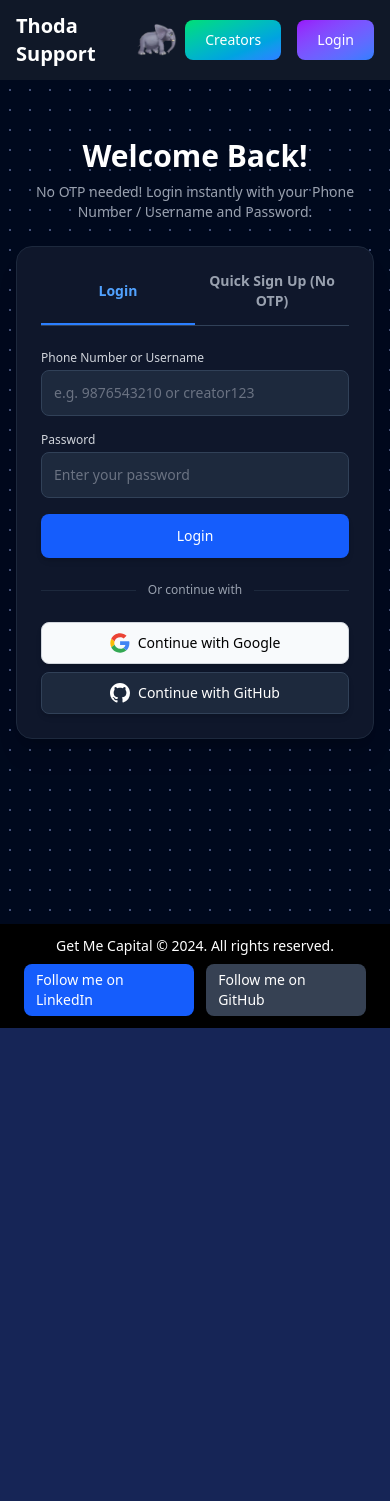
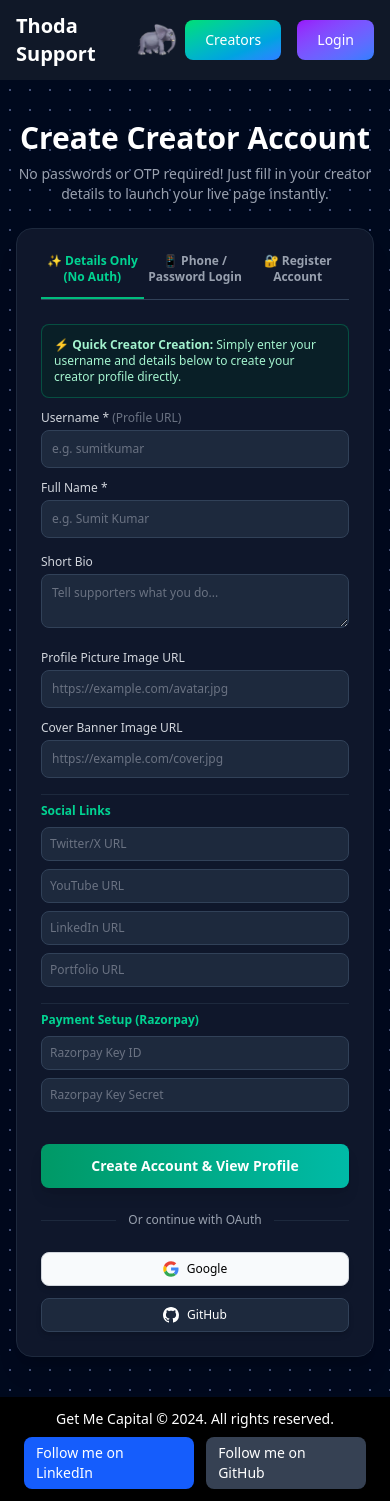
Before and after one commit to piyushrajpandit/Thoda-Support, a Next.js app: page /login in a window 390 px wide. Before the commit the page ends 1028 px from the top, so only its background shows below. Built offline with nearby package versions, Linux system fonts and the light colour scheme; no server answers.

Commit message:
Add direct creator account creation option by providing details only (no auth needed)

```diff
--- a/app/login/page.js
+++ b/app/login/page.js
@@ -2,7 +2,7 @@
 import React, { useEffect, useState } from 'react'
 import { useSession, signIn } from "next-auth/react"
 import { useRouter } from 'next/navigation'
-import { registerUser } from '@/actions/useractions'
+import { registerUser, createCreatorDirect } from '@/actions/useractions'
 import { ToastContainer, toast, Bounce } from 'react-toastify'
 import 'react-toastify/dist/ReactToastify.css'
 
@@ -10,17 +10,37 @@ const Login = () => {
   const { data: session } = useSession();
   const router = useRouter();
 
-  const [mode, setMode] = useState('login'); // 'login' or 'signup'
+  // Modes: 'direct' (details only, no auth/OTP needed), 'login' (phone/pass login), 'signup' (phone/pass signup)
+  const [mode, setMode] = useState('direct');
   const [loading, setLoading] = useState(false);
 
-  // Form states
+  // Forms
+  const [directForm, setDirectForm] = useState({
+    username: '',
+    name: '',
+    email: '',
+    bio: '',
+    profilepic: '',
+    coverpic: '',
+    twitter: '',
+    youtube: '',
+    linkedin: '',
+    portfolio: '',
+    razorpayid: '',
+    razorpaysecret: ''
+  });
+
   const [loginForm, setLoginForm] = useState({ identifier: '', password: '' });
   const [signupForm, setSignupForm] = useState({ phone: '', username: '', name: '', password: '' });
 
   useEffect(() => {
-    document.title = mode === 'login' ? "Login - Get Me A Capital" : "Sign Up - Get Me A Capital";
+    document.title = "Create Account or Login - Thoda Support";
     if (session) router.push("/dashboard");
-  }, [session, router, mode]);
+  }, [session, router]);
+
+  const handleDirectChange = (e) => {
+    setDirectForm({ ...directForm, [e.target.name]: e.target.value });
+  };
 
   const handleLoginChange = (e) => {
     setLoginForm({ ...loginForm, [e.target.name]: e.target.value });
@@ -28,6 +48,31 @@ const Login = () => {
 
   const handleSignupChange = (e) => {
     setSignupForm({ ...signupForm, [e.target.name]: e.target.value });
+  };
+
+  // Direct Account Creation (No Auth / Password / OTP needed)
+  const handleDirectSubmit = async (e) => {
+    e.preventDefault();
+    if (!directForm.username || !directForm.name) {
+      toast.error("Please provide at least a Username and Name");
+      return;
+    }
+    setLoading(true);
+    try {
+      const res = await createCreatorDirect(directForm);
+      if (res?.error) {
+        toast.error(res.error);
+      } else {
+        toast.success(`Account @${res.username} created successfully! Redirecting to creator page...`);
+        setTimeout(() => {
+          router.push(`/${res.username}`);
+        }, 1200);
+      }
+    } catch (err) {
+      toast.error(err.message || "Failed to create creator account");
+    } finally {
+      setLoading(false);
+    }
   };
 
   const handleLoginSubmit = async (e) => {
@@ -45,9 +90,9 @@ const Login = () => {
       });
 
       if (res?.error) {
-        toast.error(res.error || "Login failed. Check your phone number or password.");
+        toast.error(res.error || "Login failed. Check your credentials.");
       } else {
-        toast.success("Logged in successfully! Redirecting...");
+        toast.success("Logged in successfully!");
         router.push("/dashboard");
       }
     } catch (err) {
@@ -73,18 +118,16 @@ const Login = () => {
       if (res?.error) {
         toast.error(res.error);
       } else {
-        toast.success("Account created successfully! Logging you in...");
-        // Auto login
+        toast.success("Account created successfully!");
         const loginRes = await signIn("credentials", {
           identifier: signupForm.phone || signupForm.username,
           password: signupForm.password,
           redirect: false
         });
-        if (loginRes?.error) {
-          toast.info("Account created. Please login with your credentials.");
+        if (!loginRes?.error) {
+          router.push("/dashboard");
+        } else {
           setMode('login');
-        } else {
-          router.push("/dashboard");
         }
       }
     } catch (err) {
@@ -111,38 +154,204 @@ const Login = () => {
       />
       <div className='text-white py-10 container mx-auto px-4 min-h-[85vh] flex flex-col justify-center items-center'>
         <h1 className='text-center font-bold text-3xl mb-2'>
-          {mode === 'login' ? 'Welcome Back!' : 'Create Your Account'}
+          {mode === 'direct' ? 'Create Creator Account' : mode === 'login' ? 'Welcome Back!' : 'Sign Up with Password'}
         </h1>
-        <p className="text-gray-400 text-sm mb-6 text-center max-w-sm">
-          No OTP needed! Login instantly with your Phone Number / Username and Password.
+        <p className="text-gray-400 text-sm mb-6 text-center max-w-md">
+          {mode === 'direct'
+            ? 'No passwords or OTP required! Just fill in your creator details to launch your live page instantly.'
+            : 'Access your creator dashboard & payments.'}
         </p>
 
-        <div className="bg-slate-900 border border-slate-800 rounded-2xl shadow-xl w-full max-w-md p-6">
+        <div className="bg-slate-900 border border-slate-800 rounded-2xl shadow-xl w-full max-w-xl p-6">
           {/* Mode Switcher Tabs */}
-          <div className="flex border-b border-slate-700 mb-6">
+          <div className="flex border-b border-slate-700 mb-6 text-xs md:text-sm">
+            <button
+              onClick={() => setMode('direct')}
+              className={`flex-1 pb-3 text-center font-semibold transition border-b-2 ${
+                mode === 'direct'
+                  ? 'border-emerald-500 text-emerald-400'
+                  : 'border-transparent text-gray-400 hover:text-gray-200'
+              }`}
+            >
+              ✨ Details Only (No Auth)
+            </button>
             <button
               onClick={() => setMode('login')}
-              className={`flex-1 pb-3 text-center text-sm font-semibold transition border-b-2 ${
+              className={`flex-1 pb-3 text-center font-semibold transition border-b-2 ${
                 mode === 'login'
                   ? 'border-blue-500 text-blue-400'
                   : 'border-transparent text-gray-400 hover:text-gray-200'
               }`}
             >
-              Login
+              📱 Phone / Password Login
             </button>
             <button
               onClick={() => setMode('signup')}
-              className={`flex-1 pb-3 text-center text-sm font-semibold transition border-b-2 ${
+              className={`flex-1 pb-3 text-center font-semibold transition border-b-2 ${
                 mode === 'signup'
-                  ? 'border-blue-500 text-blue-400'
+                  ? 'border-purple-500 text-purple-400'
                   : 'border-transparent text-gray-400 hover:text-gray-200'
               }`}
             >
-              Quick Sign Up (No OTP)
+              🔐 Register Account
             </button>
           </div>
 
-          {mode === 'login' ? (
+          {/* Mode 1: Details Only (No Auth, No OTP, No Password) */}
+          {mode === 'direct' && (
+            <form onSubmit={handleDirectSubmit} className="space-y-4">
+              <div className="bg-emerald-950/40 border border-emerald-500/30 text-emerald-200 p-3 rounded-lg text-xs mb-3">
+                ⚡ <strong>Quick Creator Creation:</strong> Simply enter your username and details below to create your creator profile directly.
+              </div>
+
+              <div className="grid grid-cols-1 md:grid-cols-2 gap-3">
+                <div>
+                  <label className="block text-xs font-medium text-gray-300 mb-1">
+                    Username * <span className="text-gray-500">(Profile URL)</span>
+                  </label>
+                  <input
+                    type="text"
+                    name="username"
+                    value={directForm.username}
+                    onChange={handleDirectChange}
+                    placeholder="e.g. sumitkumar"
+                    className="w-full p-2.5 rounded-lg bg-slate-800 border border-slate-700 text-white placeholder-gray-500 text-xs focus:outline-none focus:border-emerald-500"
+                    required
+                  />
+                </div>
+
+                <div>
+                  <label className="block text-xs font-medium text-gray-300 mb-1">
+                    Full Name *
+                  </label>
+                  <input
+                    type="text"
+                    name="name"
+                    value={directForm.name}
+                    onChange={handleDirectChange}
+                    placeholder="e.g. Sumit Kumar"
+                    className="w-full p-2.5 rounded-lg bg-slate-800 border border-slate-700 text-white placeholder-gray-500 text-xs focus:outline-none focus:border-emerald-500"
+                    required
+                  />
+                </div>
+              </div>
+
+              <div>
+                <label className="block text-xs font-medium text-gray-300 mb-1">
+                  Short Bio
+                </label>
+                <textarea
+                  name="bio"
+                  value={directForm.bio}
+                  onChange={handleDirectChange}
+                  rows={2}
+                  placeholder="Tell supporters what you do..."
+                  className="w-full p-2.5 rounded-lg bg-slate-800 border border-slate-700 text-white placeholder-gray-500 text-xs focus:outline-none focus:border-emerald-500"
+                />
+              </div>
+
+              <div className="grid grid-cols-1 md:grid-cols-2 gap-3">
+                <div>
+                  <label className="block text-xs font-medium text-gray-300 mb-1">
+                    Profile Picture Image URL
+                  </label>
+                  <input
+                    type="text"
+                    name="profilepic"
+                    value={directForm.profilepic}
+                    onChange={handleDirectChange}
+                    placeholder="https://example.com/avatar.jpg"
+                    className="w-full p-2.5 rounded-lg bg-slate-800 border border-slate-700 text-white placeholder-gray-500 text-xs focus:outline-none focus:border-emerald-500"
+                  />
+                </div>
+
+                <div>
+                  <label className="block text-xs font-medium text-gray-300 mb-1">
+                    Cover Banner Image URL
+                  </label>
+                  <input
+                    type="text"
+                    name="coverpic"
+                    value={directForm.coverpic}
+                    onChange={handleDirectChange}
+                    placeholder="https://example.com/cover.jpg"
+                    className="w-full p-2.5 rounded-lg bg-slate-800 border border-slate-700 text-white placeholder-gray-500 text-xs focus:outline-none focus:border-emerald-500"
+                  />
+                </div>
+              </div>
+
+              <div className="pt-2 border-t border-slate-800">
+                <h4 className="text-xs font-semibold text-emerald-400 mb-2">Social Links</h4>
+                <div className="grid grid-cols-1 md:grid-cols-2 gap-2">
+                  <input
+                    type="text"
+                    name="twitter"
+                    value={directForm.twitter}
+                    onChange={handleDirectChange}
+                    placeholder="Twitter/X URL"
+                    className="w-full p-2 rounded-lg bg-slate-800 border border-slate-700 text-white placeholder-gray-500 text-xs"
+                  />
+                  <input
+                    type="text"
+                    name="youtube"
+                    value={directForm.youtube}
+                    onChange={handleDirectChange}
+                    placeholder="YouTube URL"
+                    className="w-full p-2 rounded-lg bg-slate-800 border border-slate-700 text-white placeholder-gray-500 text-xs"
+                  />
+                  <input
+                    type="text"
+                    name="linkedin"
+                    value={directForm.linkedin}
+                    onChange={handleDirectChange}
+                    placeholder="LinkedIn URL"
+                    className="w-full p-2 rounded-lg bg-slate-800 border border-slate-700 text-white placeholder-gray-500 text-xs"
+                  />
+                  <input
+                    type="text"
+                    name="portfolio"
+                    value={directForm.portfolio}
+                    onChange={handleDirectChange}
+                    placeholder="Portfolio URL"
+                    className="w-full p-2 rounded-lg bg-slate-800 border border-slate-700 text-white placeholder-gray-500 text-xs"
+                  />
+                </div>
+              </div>
+
+              <div className="pt-2 border-t border-slate-800">
+                <h4 className="text-xs font-semibold text-emerald-400 mb-2">Payment Setup (Razorpay)</h4>
+                <div className="grid grid-cols-1 md:grid-cols-2 gap-2">
+                  <input
+                    type="text"
+                    name="razorpayid"
+                    value={directForm.razorpayid}
+                    onChange={handleDirectChange}
+                    placeholder="Razorpay Key ID"
+                    className="w-full p-2 rounded-lg bg-slate-800 border border-slate-700 text-white placeholder-gray-500 text-xs"
+                  />
+                  <input
+                    type="text"
+                    name="razorpaysecret"
+                    value={directForm.razorpaysecret}
+                    onChange={handleDirectChange}
+                    placeholder="Razorpay Key Secret"
+                    className="w-full p-2 rounded-lg bg-slate-800 border border-slate-700 text-white placeholder-gray-500 text-xs"
+                  />
+                </div>
+              </div>
+
+              <button
+                type="submit"
+                disabled={loading}
+                className="w-full py-3 bg-gradient-to-r from-emerald-600 to-teal-500 hover:from-emerald-500 hover:to-teal-400 text-white font-bold rounded-lg shadow-lg transition disabled:opacity-50 text-sm mt-4"
+              >
+                {loading ? "Creating Account..." : "Create Account & View Profile"}
+              </button>
+            </form>
+          )}
+
+          {/* Mode 2: Phone / Password Login */}
+          {mode === 'login' && (
             <form onSubmit={handleLoginSubmit} className="space-y-4">
               <div>
                 <label className="block text-xs font-medium text-gray-300 mb-1">
@@ -179,14 +388,17 @@ const Login = () => {
                 disabled={loading}
                 className="w-full py-3 bg-blue-600 hover:bg-blue-500 text-white font-medium rounded-lg shadow-md transition disabled:opacity-50 text-sm"
               >
-                {loading ? "Logging in..." : "Login"}
+                {loading ? "Logging in..." : "Login to Dashboard"}
               </button>
             </form>
-          ) : (
+          )}
+
+          {/* Mode 3: Register Account with Password */}
+          {mode === 'signup' && (
             <form onSubmit={handleSignupSubmit} className="space-y-4">
               <div>
                 <label className="block text-xs font-medium text-gray-300 mb-1">
-                  Phone Number <span className="text-gray-500">(Used for simple login)</span>
+                  Phone Number
                 </label>
                 <input
                   type="tel"
@@ -194,14 +406,14 @@ const Login = () => {
                   value={signupForm.phone}
                   onChange={handleSignupChange}
                   placeholder="e.g. 9876543210"
-                  className="w-full p-3 rounded-lg bg-slate-800 border border-slate-700 text-white placeholder-gray-500 text-sm focus:outline-none focus:border-blue-500"
+                  className="w-full p-3 rounded-lg bg-slate-800 border border-slate-700 text-white placeholder-gray-500 text-sm focus:outline-none focus:border-purple-500"
                   required
                 />
               </div>
 
               <div>
                 <label className="block text-xs font-medium text-gray-300 mb-1">
-                  Username <span className="text-gray-500">(Your public page link)</span>
+                  Username
                 </label>
                 <input
                   type="text"
@@ -209,22 +421,8 @@ const Login = () => {
                   value={signupForm.username}
                   onChange={handleSignupChange}
                   placeholder="e.g. piyushraj"
-                  className="w-full p-3 rounded-lg bg-slate-800 border border-slate-700 text-white placeholder-gray-500 text-sm focus:outline-none focus:border-blue-500"
+                  className="w-full p-3 rounded-lg bg-slate-800 border border-slate-700 text-white placeholder-gray-500 text-sm focus:outline-none focus:border-purple-500"
                   required
-                />
-              </div>
-
-              <div>
-                <label className="block text-xs font-medium text-gray-300 mb-1">
-                  Full Name <span className="text-gray-500">(Optional)</span>
-                </label>
-                <input
-                  type="text"
-                  name="name"
-                  value={signupForm.name}
-                  onChange={handleSignupChange}
-                  placeholder="e.g. Piyush Raj"
-                  className="w-full p-3 rounded-lg bg-slate-800 border border-slate-700 text-white placeholder-gray-500 text-sm focus:outline-none focus:border-blue-500"
                 />
               </div>
 
@@ -238,7 +436,7 @@ const Login = () => {
                   value={signupForm.password}
                   onChange={handleSignupChange}
                   placeholder="At least 4 characters"
-                  className="w-full p-3 rounded-lg bg-slate-800 border border-slate-700 text-white placeholder-gray-500 text-sm focus:outline-none focus:border-blue-500"
+                  className="w-full p-3 rounded-lg bg-slate-800 border border-slate-700 text-white placeholder-gray-500 text-sm focus:outline-none focus:border-purple-500"
                   required
                 />
               </div>
@@ -246,9 +444,9 @@ const Login = () => {
               <button
                 type="submit"
                 disabled={loading}
-                className="w-full py-3 bg-emerald-600 hover:bg-emerald-500 text-white font-medium rounded-lg shadow-md transition disabled:opacity-50 text-sm"
+                className="w-full py-3 bg-purple-600 hover:bg-purple-500 text-white font-medium rounded-lg shadow-md transition disabled:opacity-50 text-sm"
               >
-                {loading ? "Creating Account..." : "Create Account (No OTP)"}
+                {loading ? "Creating Account..." : "Create Account with Password"}
               </button>
             </form>
           )}
@@ -259,17 +457,17 @@ const Login = () => {
               <div className="w-full border-t border-slate-800"></div>
             </div>
             <div className="relative flex justify-center text-xs">
-              <span className="bg-slate-900 px-3 text-gray-400">Or continue with</span>
+              <span className="bg-slate-900 px-3 text-gray-400">Or continue with OAuth</span>
             </div>
           </div>
 
-          <div className="flex flex-col gap-2 items-center">
+          <div className="flex flex-col sm:flex-row gap-3 justify-center items-center">
             <button
               onClick={() => signIn("google")}
               type="button"
-              className="flex items-center justify-center w-full bg-slate-50 text-black border border-gray-300 rounded-lg shadow-md py-2.5 text-sm font-medium hover:bg-gray-200 focus:outline-none transition"
+              className="flex items-center justify-center w-full bg-slate-50 text-black border border-gray-300 rounded-lg shadow-md py-2 px-4 text-xs font-medium hover:bg-gray-200 focus:outline-none transition"
             >
-              <svg className="h-5 w-5 mr-2" viewBox="-0.5 0 48 48">
+              <svg className="h-4 w-4 mr-2" viewBox="-0.5 0 48 48">
                 <g fill="none" fillRule="evenodd">
                   <path d="M9.82727273,24 C9.82727273,22.4757333 10.0804318,21.0144 10.5322727,19.6437333 L2.62345455,13.6042667 C1.08206818,16.7338667 0.213636364,20.2602667 0.213636364,24 C0.213636364,27.7365333 1.081,31.2608 2.62025,34.3882667 L10.5247955,28.3370667 C10.0772273,26.9728 9.82727273,25.5168 9.82727273,24" fill="#FBBC05" />
                   <path d="M23.7136364,10.1333333 C27.025,10.1333333 30.0159091,11.3066667 32.3659091,13.2266667 L39.2022727,6.4 C35.0363636,2.77333333 29.6954545,0.533333333 23.7136364,0.533333333 C14.4268636,0.533333333 6.44540909,5.84426667 2.62345455,13.6042667 L10.5322727,19.6437333 C12.3545909,14.112 17.5491591,10.1333333 23.7136364,10.1333333" fill="#EB4335" />
@@ -277,18 +475,18 @@ const Login = () => {
                   <path d="M46.1454545,24 C46.1454545,22.6133333 45.9318182,21.12 45.6113636,19.7333333 L23.7136364,19.7333333 L23.7136364,28.8 L36.3181818,28.8 C35.6879545,31.8912 33.9724545,34.2677333 31.5177727,35.8144 L39.0249545,41.6181333 C43.3393409,37.6138667 46.1454545,31.6490667 46.1454545,24" fill="#4285F4" />
                 </g>
               </svg>
-              <span>Continue with Google</span>
+              <span>Google</span>
             </button>
 
             <button
               onClick={() => signIn("github")}
               type="button"
-              className="flex items-center justify-center w-full bg-slate-800 text-white border border-slate-700 rounded-lg shadow-md py-2.5 text-sm font-medium hover:bg-slate-700 focus:outline-none transition"
+              className="flex items-center justify-center w-full bg-slate-800 text-white border border-slate-700 rounded-lg shadow-md py-2 px-4 text-xs font-medium hover:bg-slate-700 focus:outline-none transition"
             >
-              <svg className="h-5 w-5 mr-2 fill-current" viewBox="0 0 24 24">
+              <svg className="h-4 w-4 mr-2 fill-current" viewBox="0 0 24 24">
                 <path d="M12 0C5.37 0 0 5.37 0 12c0 5.31 3.435 9.795 8.205 11.385.6.105.825-.255.825-.57 0-.285-.015-1.23-.015-2.235-3.015.555-3.795-.735-4.035-1.41-.135-.345-.72-1.41-1.23-1.695-.42-.225-1.02-.78-.015-.795.945-.015 1.62.87 1.845 1.23 1.08 1.815 2.805 1.305 3.495.99.105-.78.42-1.305.765-1.605-2.67-.3-5.46-1.335-5.46-5.925 0-1.305.465-2.385 1.23-3.225-.12-.3-.54-1.53.12-3.18 0 0 1.005-.315 3.3 1.23.96-.27 1.98-.405 3-.405s2.04.135 3 .405c2.295-1.56 3.3-1.23 3.3-1.23.66 1.65.24 2.88.12 3.18.765.84 1.23 1.905 1.23 3.225 0 4.605-2.805 5.625-5.475 5.925.435.375.81 1.095.81 2.22 0 1.605-.015 2.895-.015 3.3 0 .315.225.69.825.57A12.02 12.02 0 0024 12c0-6.63-5.37-12-12-12z" />
               </svg>
-              <span>Continue with GitHub</span>
+              <span>GitHub</span>
             </button>
           </div>
         </div>
```
Also changed, not shown: actions/useractions.js (+44 -0 lines).
